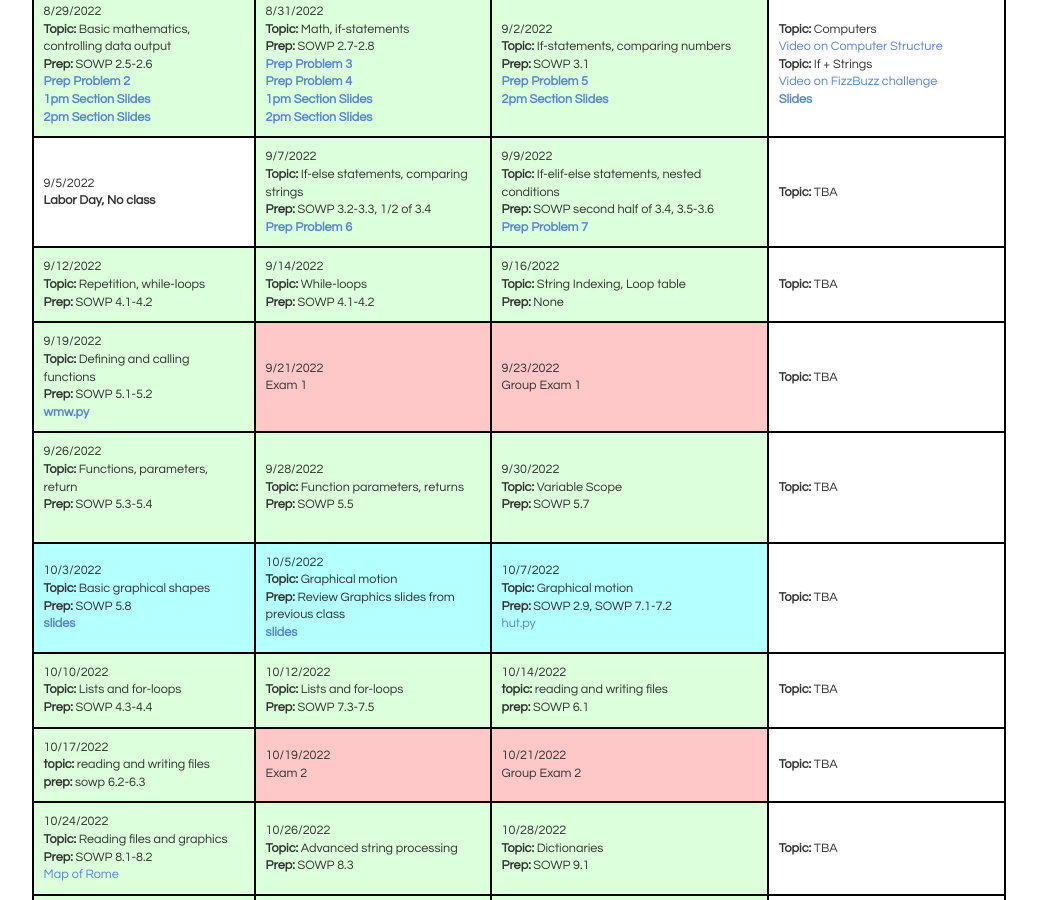
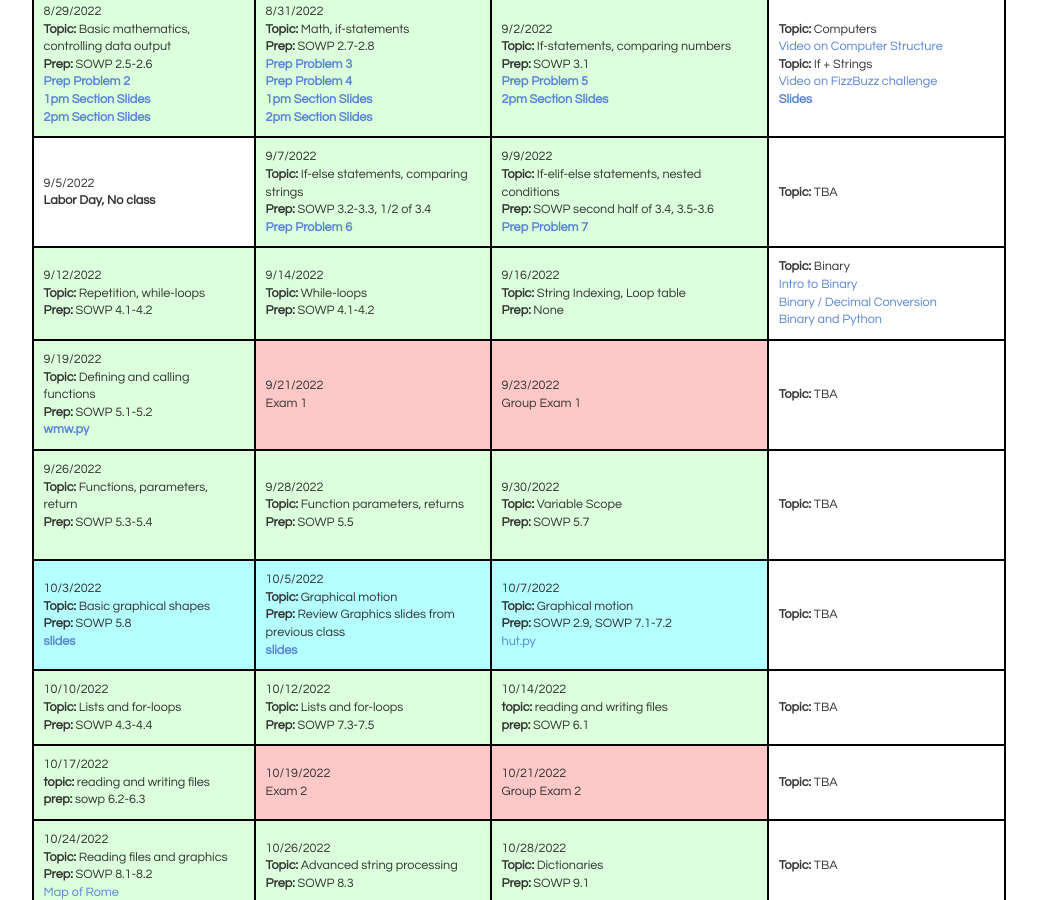
Before and after one commit to bddicken/cs110fall2022website, a Jekyll site: the page built from schedule/index.md, in a window 1280 px wide and 900 px high, scrolled down 479 px. Shown: the whole window, without its empty margins (121-1158 px from the left). Built offline with Jekyll 4.4.1, drawn with Linux system fonts in a browser that asks for light colours.

Commit message:
Videos for next week

```diff
--- a/schedule/index.md
+++ b/schedule/index.md
@@ -156,7 +156,10 @@ The <b>Prep</b> for each day indicates the work you need to have completed <b>BE
     <b>Prep:</b> None <br/>
   </td>
   <td>
-    <b>Topic:</b> TBA
+    <b>Topic:</b> Binary <br/>
+    <a href="https://www.youtube.com/watch?v=2KEfk5jS0ZA">Intro to Binary</a> <br/>
+    <a href="https://www.youtube.com/watch?v=XDYstX1GOqk">Binary / Decimal Conversion</a> <br/>
+    <a href="https://www.youtube.com/watch?v=shQ_rx9WelY">Binary and Python</a> <br/>
   </td>
 </tr>
 
```
